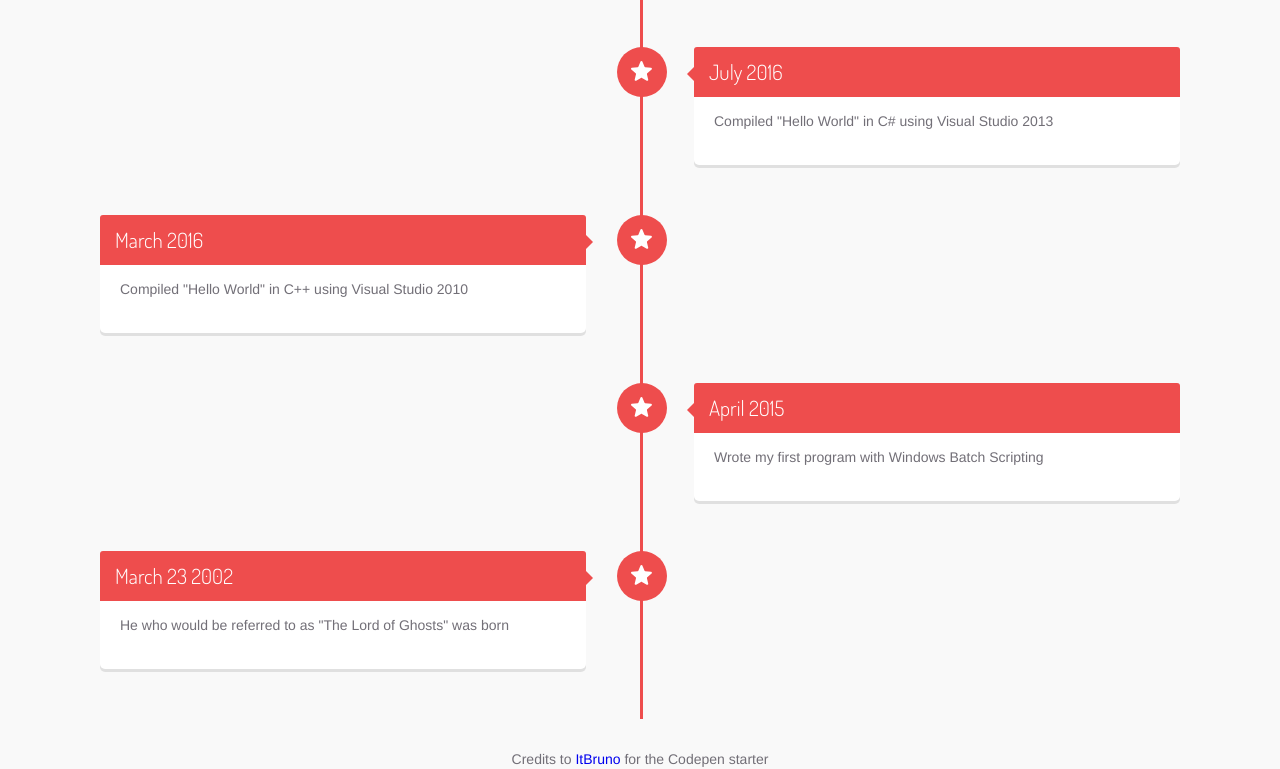
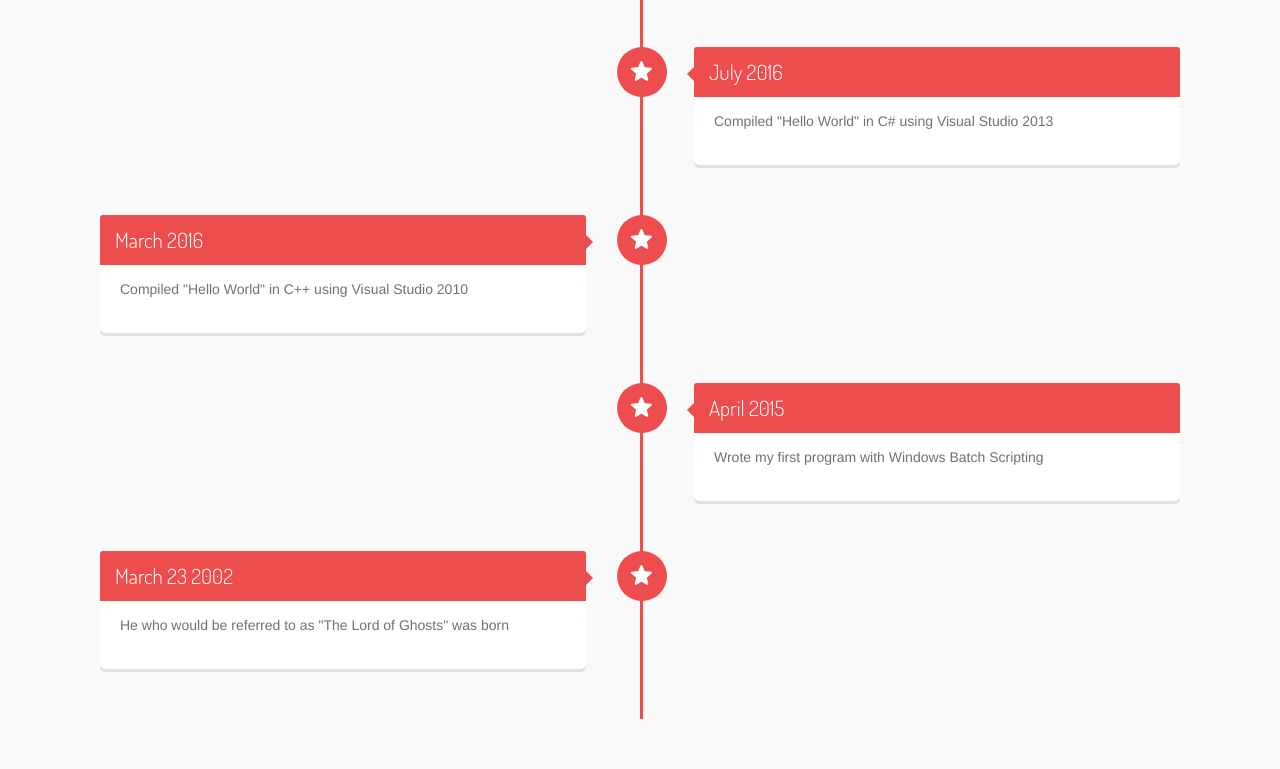
Before and after one commit to GoZaddy/lordghostx.github.io, a plain HTML site: page index.html in a window 1280 px wide. Shown: the part 7097-7866 px from the top of the page. After the commit the page ends 7816 px from the top, so only its background shows below. Drawn offline with Linux system fonts and the light colour scheme.

Commit message:
added readme

```diff
--- a/index.html
+++ b/index.html
@@ -843,7 +843,6 @@ c-0.081-0.365,0.035-0.729,0.313-0.975l4.34-3.811C21.219,7.921,20.855,6.848,19.99
                 </div>
             </div>
         </div>
-		<p class="credits">Credits to <a href="https://codepen.io/itbruno/pen/KwarLp/">ItBruno</a> for the Codepen starter</p>
     </div>
 </body>
 
```
Also changed, not shown: LICENSE.txt (added), 1 other file.
